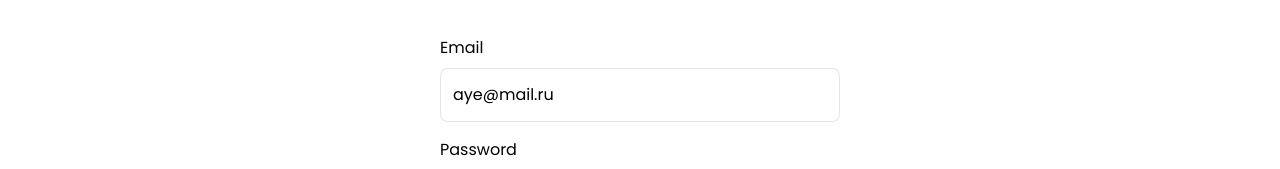
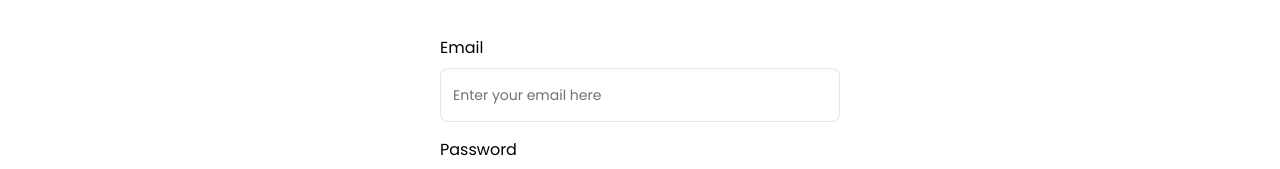
Before and after one commit to yafox3/devlink, a React (Vite) app: page /auth in a window 1280 px wide. Shown: the part 164-333 px from the top of the page. Built offline with nearby package versions, Linux system fonts and the light colour scheme; no server answers.

Commit message:
removed default values

```diff
--- a/src/pages/Auth.tsx
+++ b/src/pages/Auth.tsx
@@ -13,8 +13,8 @@ const Auth: FC = () => {
 	const error = useAppSelector(state => state.auth.error)
 	const { isAuth } = useAuth()
 	const [userData, setUserData] = useState<IUserData>({
-		email: 'aye@mail.ru',
-		password: '123456'
+		email: '',
+		password: ''
 	})
 
 	const toggleLogin = (event: React.MouseEvent<HTMLHyperlinkElementUtils>) => {
```
